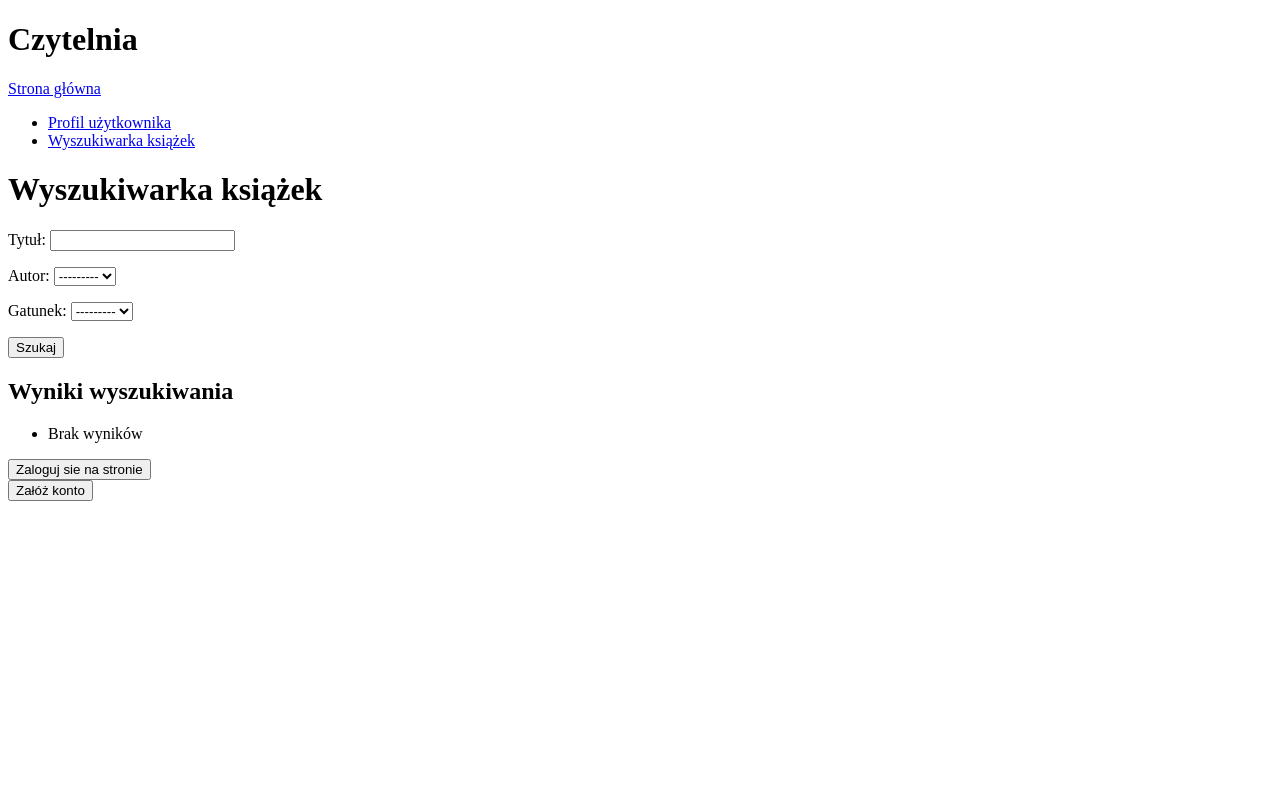
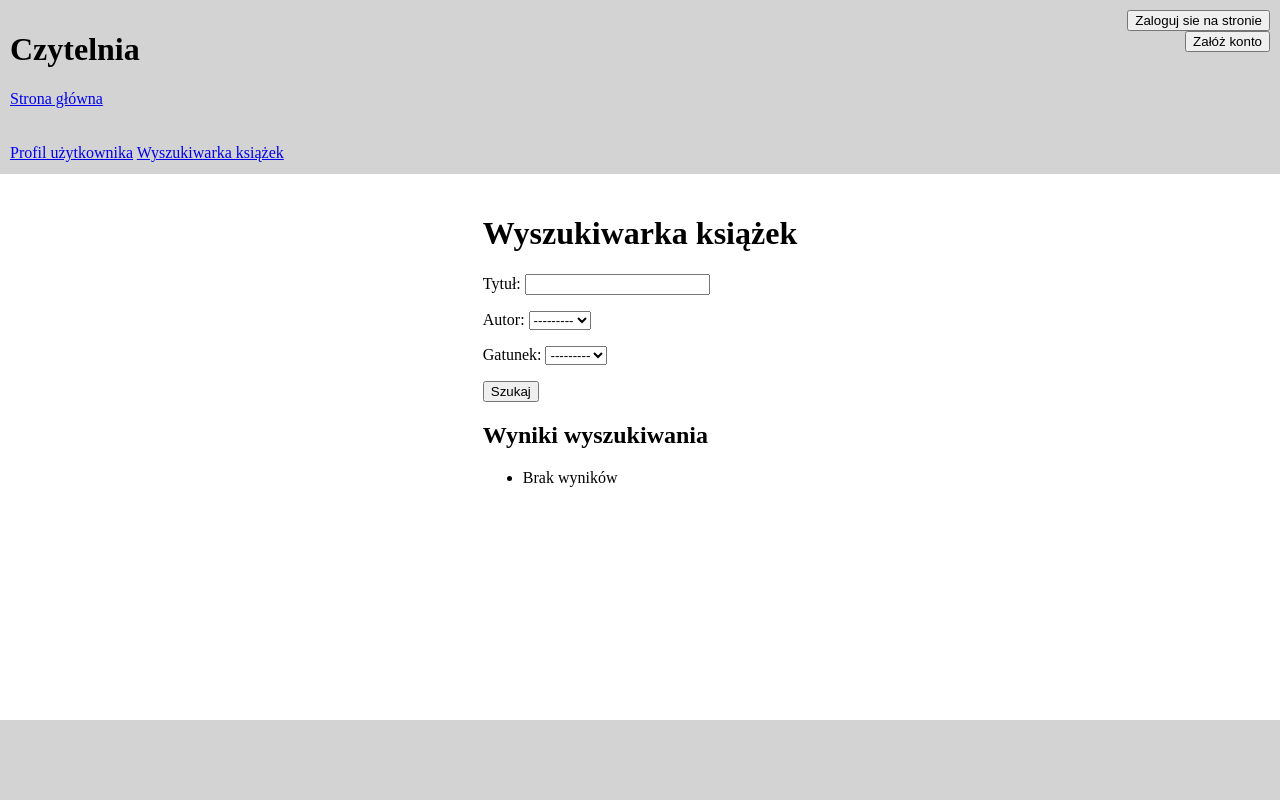
Before and after one commit to BlaneBlake/czytelnia_django, a Django app: page /search/ in a window 1280 px wide. Run offline with Django 5.2, Linux system fonts and the light colour scheme; data that the repository does not hold is empty.

Commit message:
html + css implementation

```diff
--- a/czytelnia/Biblioteka/static/style.css
+++ b/czytelnia/Biblioteka/static/style.css
@@ -1,3 +1,45 @@
-*{
-
+body {
+    display: grid;
+    grid-template-areas:
+        "header login"
+        "navigation navigation"
+        "content content"
+        "footer footer";
+    grid-template-columns: 3fr 1fr ;
+    grid-template-rows: auto 50px  1fr auto;
+    height: 100vh;
+    margin: 0;
+    gap: 0px;
 }
+header {
+    grid-area: header;
+    background: lightgray;
+    padding: 10px;
+}
+.login {
+    grid-area: login;
+    background: lightgray;
+    padding: 10px;
+    text-align: right;
+}
+nav {
+    grid-area: navigation;
+    background: lightgray;
+    padding: 10px;
+    height: 40px;
+    box-sizing: border-box;
+}
+.content {
+    grid-area: content;
+    background: white;
+    padding: 10px;
+    margin-left: auto;
+    margin-right: auto;
+}
+footer {
+    grid-area: footer;
+    background: lightgray;
+    padding: 10px;
+    height: 80px; /* Ustawienie wysokości sekcji footer */
+    box-sizing: border-box; /* Zapewnienie, że padding jest uwzględniony w wysokości */
+}
--- a/czytelnia/Biblioteka/templates/Biblioteka/wyszukiwarka.html
+++ b/czytelnia/Biblioteka/templates/Biblioteka/wyszukiwarka.html
@@ -10,9 +10,8 @@
     <h2>Wyniki wyszukiwania</h2>
     <ul>
         {% for ksiazka in wyniki %}
-            <li>
-                <a href="{% url 'book_detail' ksiazka.id %}">
-                {{ ksiazka.tytul }} - Autorzy: {% for autor in ksiazka.autor.all %}{{ autor }}{% if not forloop.last %}, {% endif %}{% endfor %}</li>
+            <li><a href="{% url 'book_detail' ksiazka.id %}">
+                {{ ksiazka.tytul }} - Autorzy: {% for autor in ksiazka.autor.all %}{{ autor }}{% if not forloop.last %}, {% endif %}{% endfor %}</a></li>
         {% empty %}
             <li>Brak wyników</li>
         {% endfor %}
--- a/czytelnia/Biblioteka/templates/base.html
+++ b/czytelnia/Biblioteka/templates/base.html
@@ -4,26 +4,41 @@
 <html lang="en">
     <head>
         <meta charset="utf-8">
-        <title>Biblioteka</title>
+        <meta name="viewport" content="width=device-width, initial-scale=1.0">
+        <title>{% block title %}Biblioteka{% endblock %}</title>
         <link rel="stylesheet" href="{% static 'style.css' %}">
     </head>
     <body>
+
+        <header>
         {% block header %}
             <h1>Czytelnia</h1>
             <p><a href="{% url 'home' %}">Strona główna</a></p>
         {% endblock %}
+        </header>
 
+        <nav>
         {% block navigation %}
-            <ul>
-                <li><a href="{% url 'profile' %}">Profil użytkownika</a></li>
-                <li><a href="{% url 'search' %}">Wyszukiwarka książek</a></li>
-            </ul>
+
+                <a href="{% url 'profile' %}">Profil użytkownika</a>
+                <a href="{% url 'search' %}">Wyszukiwarka książek</a>
+
         {% endblock %}
+        </nav>
 
+        <div class="content">
         {% block content %}
 
         {% endblock %}
+        </div>
 
+        <footer>
+            {% block footer %}
+
+            {% endblock %}
+        </footer>
+
+        <div class="login">
         {% block login %}
             {% if user.is_authenticated %}
 
@@ -46,5 +61,6 @@
 
             {% endif %}
         {% endblock %}
+        </div>
     </body>
 </html>
```
